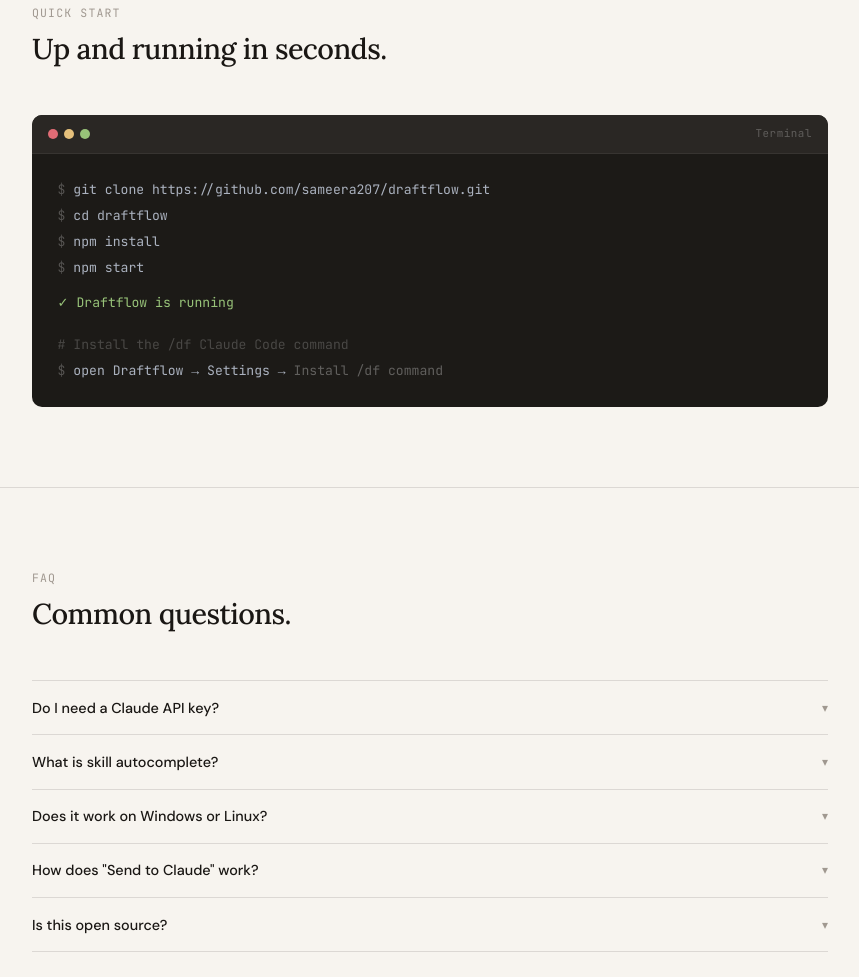
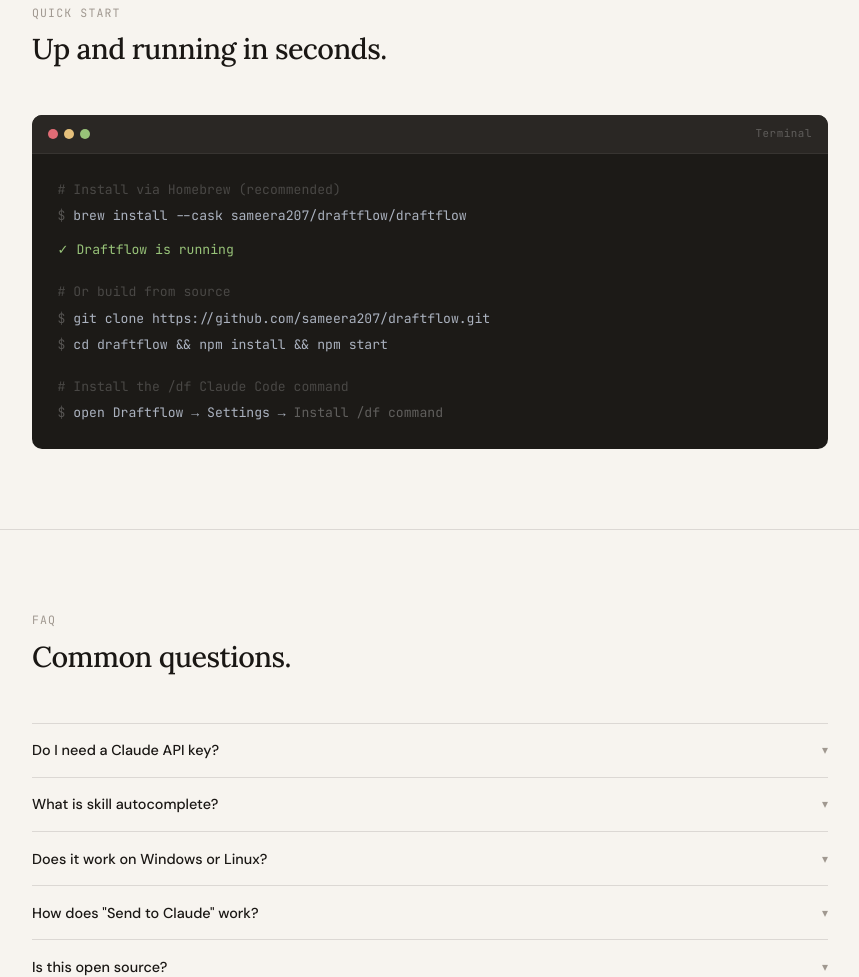
Before and after one commit to sameera207/draftflow, an Electron app: page docs/index.html in a window 1280 px wide. Shown: the part 2041-3018 px from the top of the page, without its empty margins (210-1069 px from the left). Drawn offline with Linux system fonts and the light colour scheme.

Commit message:
chore: prepare v0.1.0 release

```diff
--- a/docs/index.html
+++ b/docs/index.html
@@ -528,11 +528,12 @@
         <span class="terminal-label">Terminal</span>
       </div>
       <div class="terminal-body">
+        <div><span class="t-comment"># Install via Homebrew (recommended)</span></div>
+        <div><span class="t-prompt">$ </span><span class="t-cmd">brew install --cask sameera207/draftflow/draftflow</span></div>
+        <div style="margin-top:0.5rem"><span class="t-green">✓ Draftflow is running</span></div>
+        <div style="margin-top:1rem"><span class="t-comment"># Or build from source</span></div>
         <div><span class="t-prompt">$ </span><span class="t-cmd">git clone https://github.com/sameera207/draftflow.git</span></div>
-        <div><span class="t-prompt">$ </span><span class="t-cmd">cd draftflow</span></div>
-        <div><span class="t-prompt">$ </span><span class="t-cmd">npm install</span></div>
-        <div><span class="t-prompt">$ </span><span class="t-cmd">npm start</span></div>
-        <div style="margin-top:0.5rem"><span class="t-green">✓ Draftflow is running</span></div>
+        <div><span class="t-prompt">$ </span><span class="t-cmd">cd draftflow &amp;&amp; npm install &amp;&amp; npm start</span></div>
         <div style="margin-top:1rem"><span class="t-comment"># Install the /df Claude Code command</span></div>
         <div><span class="t-prompt">$ </span><span class="t-cmd">open Draftflow → Settings → <span class="t-dim">Install /df command</span></span></div>
       </div>
```
Also changed, not shown: package.json (+32 -14 lines), .github/workflows/release.yml (added), README.md, 4 other files.
